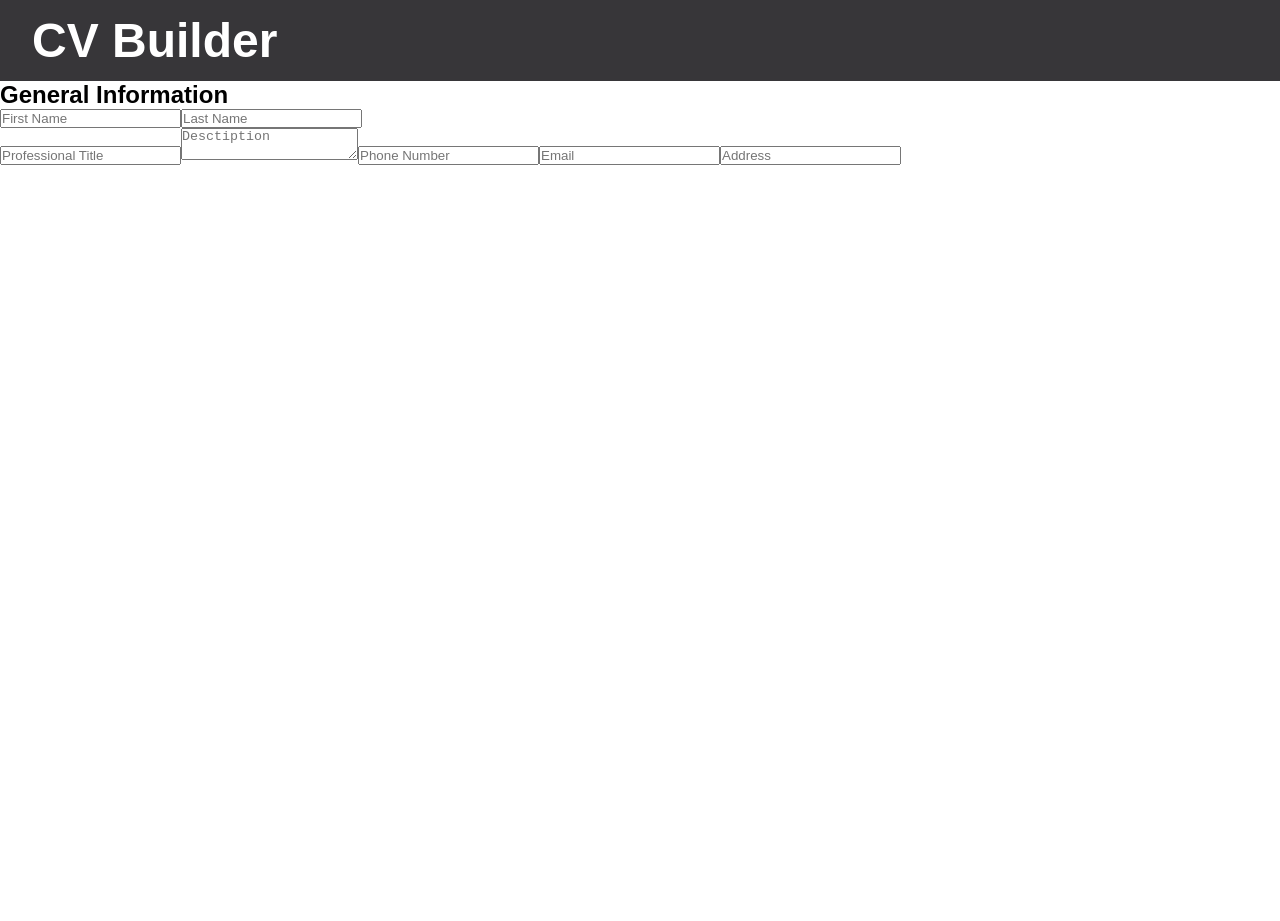
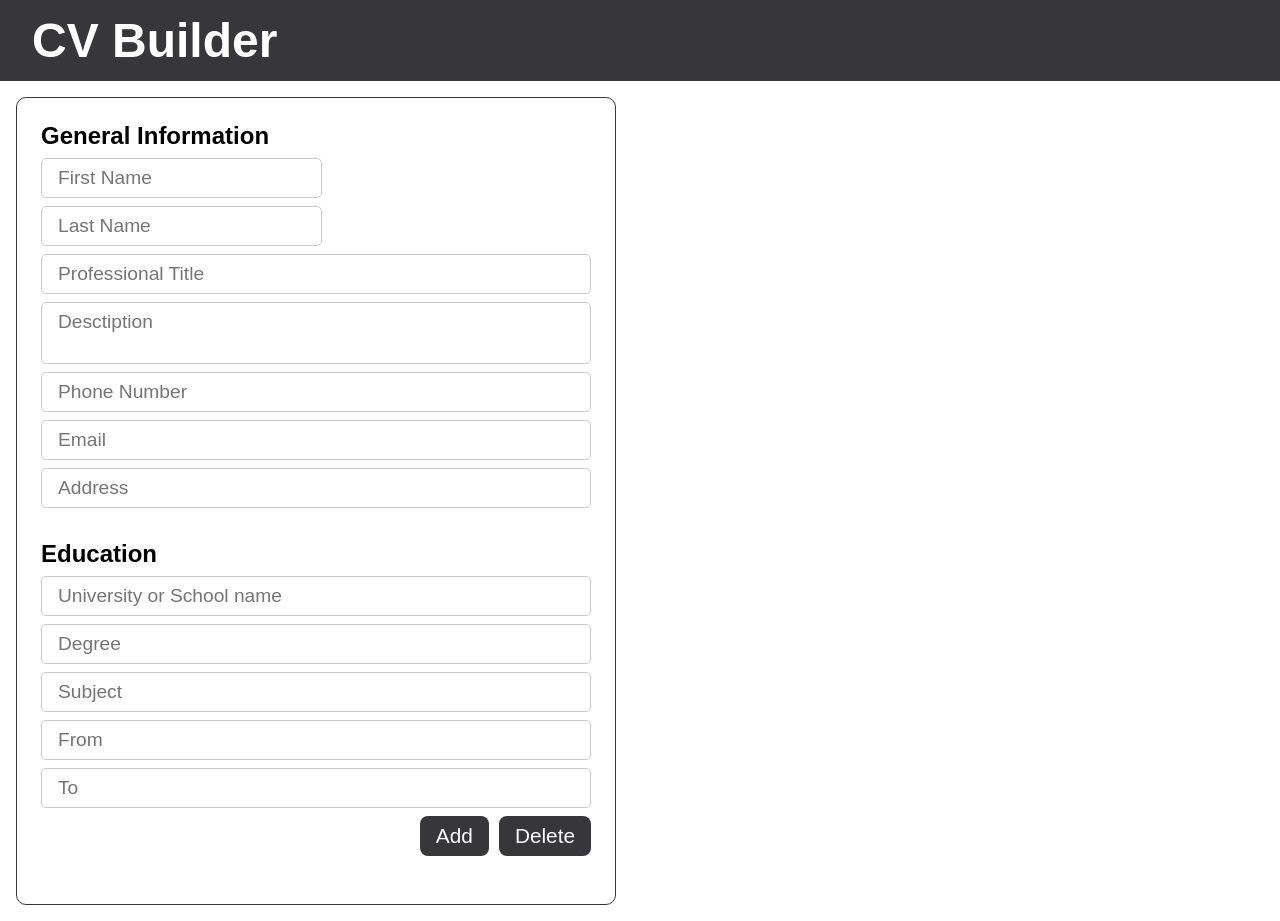
Before and after one commit to romaleks/CV-Application, a React (Create React App) app: page / in a window 1280 px wide. Before the commit the page ends 800 px from the top, so only its background shows below. Built offline with nearby package versions, Linux system fonts and the light colour scheme.

Commit message:
Structure Education file

```diff
--- a/src/components/CvBuilder/Education.js
+++ b/src/components/CvBuilder/Education.js
@@ -1,8 +1,23 @@
 import React, { Component } from 'react'
+import Input from '../Utils/Input'
+import Button from '../Utils/Button'
 
 export class Education extends Component {
   render() {
-    return <div></div>
+    return (
+      <div className='section'>
+        <h2 className='title'>Education</h2>
+        <Input title='University or School name' />
+        <Input title='Degree' />
+        <Input title='Subject' />
+        <Input title='From' />
+        <Input title='To' />
+        <div className='buttons'>
+          <Button title='Add' />
+          <Button title='Delete' />
+        </div>
+      </div>
+    )
   }
 }
 
--- a/src/components/CvBuilder/GeneralInfo.js
+++ b/src/components/CvBuilder/GeneralInfo.js
@@ -6,11 +6,15 @@ import TextArea from '../Utils/TextArea'
 export class GeneralInfo extends Component {
   render() {
     return (
-      <div>
+      <div className='section'>
         <h2 className='title'>General Information</h2>
-        <Input title='First Name' />
-        <Input title='Last Name' />
-        <PhotoInput title='Photo' />
+        <div className='container'>
+          <div className='name'>
+            <Input title='First Name' />
+            <Input title='Last Name' />
+          </div>
+          <PhotoInput title='Photo' />
+        </div>
         <Input title='Professional Title' />
         <TextArea title='Desctiption' />
         <Input title='Phone Number' />
--- a/src/components/Main.js
+++ b/src/components/Main.js
@@ -3,7 +3,11 @@ import CvBuilder from './CvBuilder/CvBuilder'
 
 class Main extends Component {
   render() {
-    return <CvBuilder />
+    return (
+      <div className='main'>
+        <CvBuilder />
+      </div>
+    )
   }
 }
 
--- a/src/components/Utils/Button.js
+++ b/src/components/Utils/Button.js
@@ -2,7 +2,7 @@ import React, { Component } from 'react'
 
 export class Button extends Component {
   render() {
-    return <div></div>
+    return <div className='button'>{this.props.title}</div>
   }
 }
 
--- a/src/styles/main.scss
+++ b/src/styles/main.scss
@@ -7,6 +7,12 @@
 body {
   font-family: sans-serif;
 }
+input,
+textarea {
+  display: block;
+  outline: none;
+  font-family: inherit;
+}
 // Header
 .header {
   background: #373639;
@@ -15,3 +21,50 @@ body {
   font-size: 1.5rem;
 }
 // Main
+.main {
+  display: flex;
+  max-width: 1500px;
+  margin: 0 auto;
+  padding: 1rem;
+  .cv-builder {
+    display: flex;
+    flex-direction: column;
+    gap: 1.5rem;
+    padding: 1.5rem;
+    border: 1px solid #373639;
+    border-radius: 10px;
+    width: 600px;
+    .title {
+      margin: 0 0 0.5rem 0;
+    }
+    .container {
+      display: flex;
+    }
+    input,
+    textarea {
+      width: 100%;
+      padding: 0.5rem 1rem;
+      font-size: 1.2rem;
+      border: 1px solid hsl(260, 3%, 80%);
+      border-radius: 5px;
+      margin: 0 0 0.5rem 0;
+      resize: none;
+      &:focus {
+        box-shadow: 0 0 3px #0006 inset;
+      }
+    }
+    .buttons {
+      display: flex;
+      justify-content: flex-end;
+      gap: 10px;
+      .button {
+        background: #373639;
+        color: #fff;
+        font-size: 1.3rem;
+        padding: 0.5rem 1rem;
+        border-radius: 8px;
+        cursor: pointer;
+      }
+    }
+  }
+}
```
